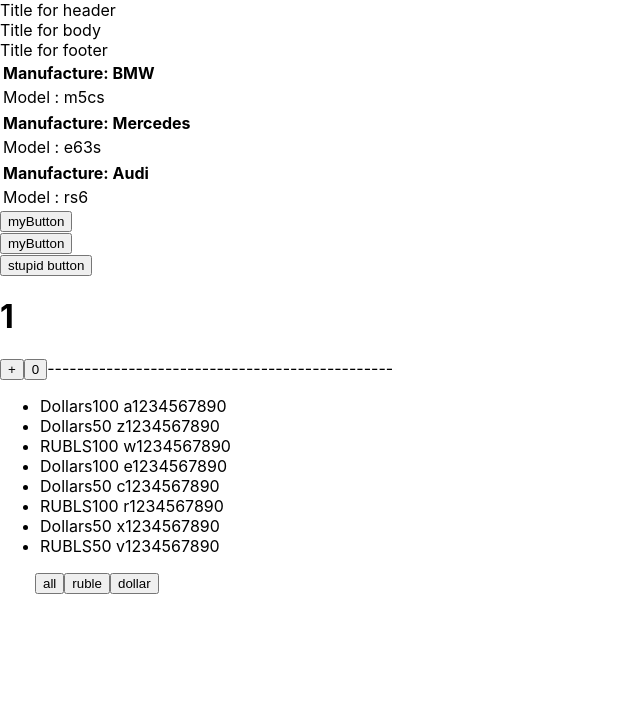
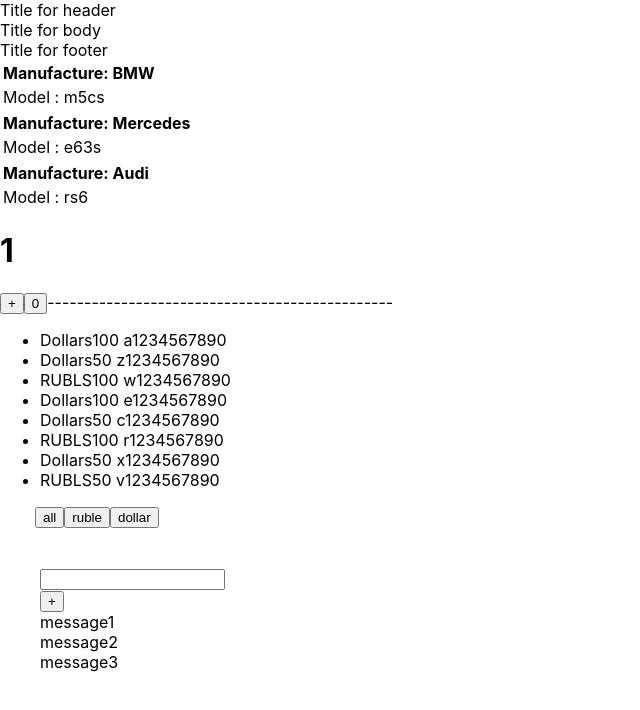
Before and after one commit to I1yaEsenko/microtasks, a React (Create React App) app: page / in a window 1280 px wide. Shown: the top 710 px of the page, without its empty margins (0-640 px from the left). Built offline with nearby package versions, Linux system fonts and the light colour scheme.

Commit message:
Add input component

```diff
--- a/src/App.tsx
+++ b/src/App.tsx
@@ -4,8 +4,10 @@
 import {Header} from "./site/Header";
 import {Footer} from "./site/Footer";
 import {CarsComponent} from "./Components/CarsComponent";
-import Button from "./Components/button";
+import {Button} from "./Components/button";
 import FilterComponent from "./Components/filterComponent";
+import FullInput from "./Components/FullInput";
+import {Input} from "./Components/Input";
 
 export type MoneyType = {
     banknots: string
@@ -73,6 +75,25 @@
     }
 
 
+    // FullInput
+    let [message, setMessage] = useState([
+            {message: 'message1'},
+            {message: 'message2'},
+            {message: 'message3'},
+    ])
+
+    const addMessage = (title:string) => {
+        let newMessage = {message: title}
+        setMessage([newMessage, ...message])
+    }
+
+    let [title, setTitle] = useState('')
+
+    const callbackButtonHandler = () => {
+        addMessage(title)
+        setTitle('')
+    }
+
     return (
 
 
@@ -81,9 +102,9 @@
             <Body titleForBody={'Title for body'}/>
             <Footer titleForFooter={'Title for footer'}/>
             <CarsComponent cars={topCars}/>
-            <Button name={"myButton"} callback={() => ButtonFoo("Im Ilya")}/>
-            <Button name={"myButton"} callback={() => ButtonFoo2("Im Jeka")}/>
-            <Button name={"stupid button"} callback={() => (console.log("Im stupid button"))}/>
+            {/*<Button name={"myButton"} callback={() => ButtonFoo("Im Ilya")}/>*/}
+            {/*<Button name={"myButton"} callback={() => ButtonFoo2("Im Jeka")}/>*/}
+            {/*<Button name={"stupid button"} callback={() => (console.log("Im stupid button"))}/>*/}
 
             <h1>{a}</h1>
             <button onClick={onClickHandler}>+</button>
@@ -92,7 +113,20 @@
             -----------------------------------------------
             <FilterComponent currentMoney={currentMoney} foo={onClickFilterHandler}/>
 
+            <div style={{marginTop:'40px', marginLeft:'40px'}}>
+                {/*<FullInput addMessage={addMessage}/>*/}
 
+                <Input setTitle={setTitle} title={title}/>
+                <Button name={'+'} callback={callbackButtonHandler}/>
+
+                {message.map((el,index) => {
+                    return (
+                    <div key={index}>{el.message}</div>
+                    )
+                })}
+
+
+            </div>
         </div>
     )
         ;
--- /dev/null
+++ b/src/Components/FullInput.tsx
@@ -0,0 +1,28 @@
+import React, {ChangeEvent, useState} from 'react';
+
+
+type FullInputPropsType = {
+    addMessage:(title:string)=>void
+}
+const FullInput = (props:FullInputPropsType) => {
+
+    let [title, setTitle] = useState('')
+
+    const onChangeInputHandler = (event:ChangeEvent<HTMLInputElement>) => {
+        setTitle(event.currentTarget.value)
+    }
+
+    const onClickButtonHandler = () => {
+        props.addMessage(title)
+
+    }
+
+    return (
+        <div>
+            <input value={title} onChange={onChangeInputHandler}/>
+            <button onClick={onClickButtonHandler}>+</button>
+        </div>
+    );
+};
+
+export default FullInput;
--- /dev/null
+++ b/src/Components/Input.tsx
@@ -0,0 +1,21 @@
+import React, {ChangeEvent} from 'react';
+
+
+type InputPropsType = {
+    setTitle: (title:string) => void,
+    title:string
+}
+
+export const Input = (props:InputPropsType) => {
+
+
+    const onChangeInputHandler = (event:ChangeEvent<HTMLInputElement>) => {
+        props.setTitle(event.currentTarget.value)
+    }
+
+    return (
+        <div>
+            <input value={props.title} onChange={onChangeInputHandler}/>
+        </div>
+    );
+};
--- a/src/Components/button.tsx
+++ b/src/Components/button.tsx
@@ -1,11 +1,11 @@
 import React from 'react';
 
-type ButtonType = {
+type ButtonPropsType = {
     name:string
     callback:()=>void;
 }
 
-const Button = (props:ButtonType) => {
+export const Button = (props:ButtonPropsType) => {
 
     const onClickHeandler = () => {
         props.callback()
@@ -17,5 +17,3 @@
         </div>
     );
 };
-
-export default Button;
```
